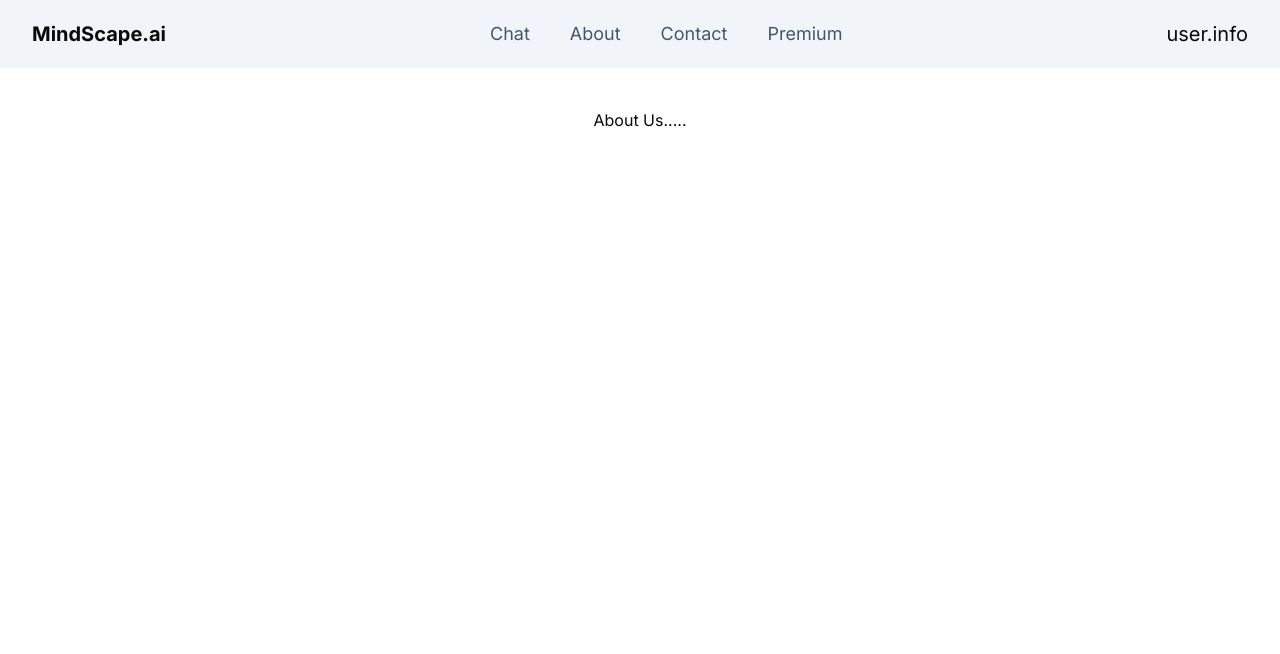
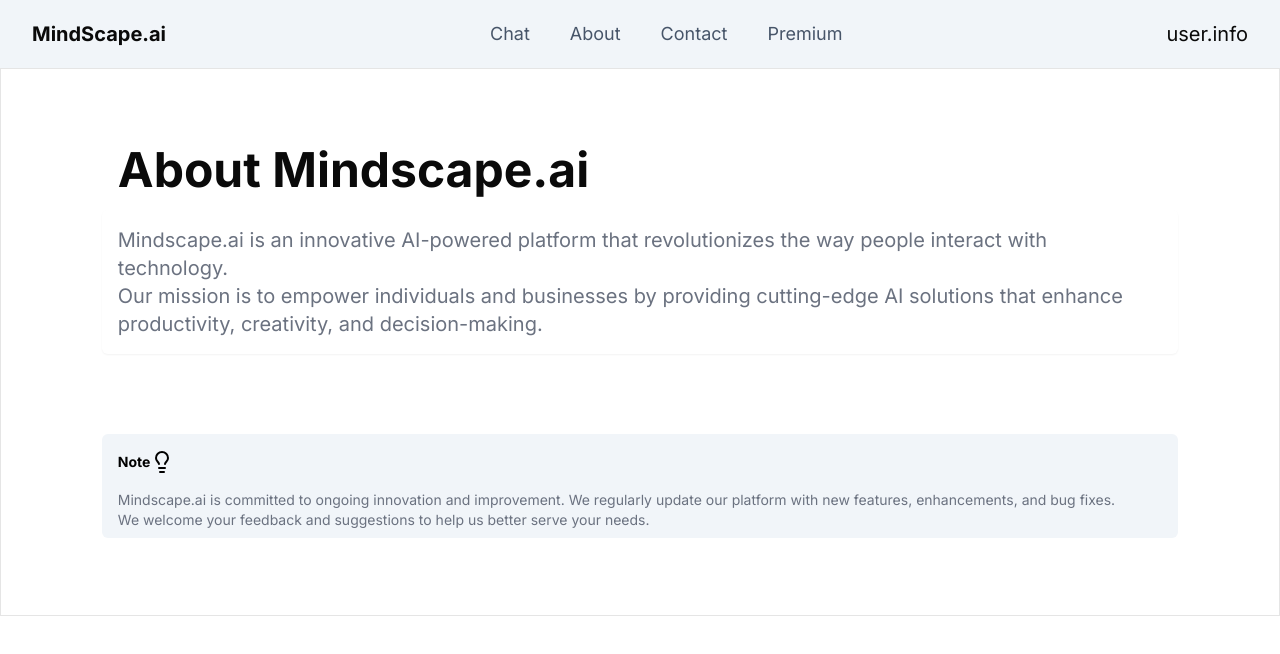
Before and after one commit to MrNikhillyadav/mindscape.ai, a Next.js app: page /about in a window 1280 px wide. Shown: the top 654 px of the page. Built offline with nearby package versions, Linux system fonts and the light colour scheme.

Commit message:
updated aboutUs

```diff
--- a/app/about/page.jsx
+++ b/app/about/page.jsx
@@ -1,8 +1,62 @@
+import { Separator } from '@radix-ui/react-separator'
+import { Lightbulb } from 'lucide-react'
 import React from 'react'
 
 function aboutPage() {
   return (
-    <div className='text-center p-10'>About Us.....</div>
+    <div className=' border  p-[6vw]'>
+
+        {/* About  */}
+      <div>
+          <h1 className=' px-10 text-5xl font-bold '>About Mindscape.ai </h1>
+          <div className='text-sm md:text-xl p-2 mt-4  rounded-md shadow-sm leading-4 md:p-4 md:pr-10 md:mx-6 text-gray-500 text-center md:text-start ' >
+            Mindscape.ai is an innovative AI-powered platform that revolutionizes the way people
+            interact with technology.<br/> Our mission is to empower individuals and businesses by providing
+            cutting-edge AI solutions that enhance productivity, creativity, and decision-making.
+          </div>
+      </div>
+      <Separator className="my-4" />
+
+        {/* The Mindscape.ai Advantage  */}
+      {/* <div className='my-10'>
+          <h1 className=' px-10 text-3xl text-black font-bold '>The Mindscape.ai Advantage </h1>
+          <div className='text-sm md:text-xl p-2  leading-4 md:p-4 md:pr-10 md:mx-6 text-gray-500 text-center md:text-start ' >
+          Mindscape.ai is designed to be your personal AI assistant, tailored to your unique needs and preferences. Whether you're a busy professional,
+           a creative thinker, or an aspiring entrepreneur, our platform offers a suite of powerful tools to help you achieve your goals.
+          </div>
+          </div> */}
+
+
+        {/* Get started with mindspace.ai  */}
+      {/* <div className='my-10'>
+          <h1 className=' px-10 text-3xl text-black font-bold '>Get started with mindspace.ai</h1>
+          <div className='text-sm md:text-xl p-2  leading-4 md:p-4 md:pr-10 md:mx-6 text-gray-500 text-center md:text-start ' >
+          Our advanced AI algorithms learn from your interactions and preferences, providing personalized recommendations, insights,
+          and support to help you work smarter, not harder. From task automation to content generation, Mindscape.ai is your trusted partner in unlocking your full potential.
+          </div>
+          </div> */}
+
+        {/* Personalized AI Assistance  */}
+      {/* <div className='my-10'>
+          <h1 className=' px-10 text-3xl text-black font-bold '>Personalized AI Assistance </h1>
+          <div className='text-sm md:text-xl p-2  leading-4 md:p-4 md:pr-10 md:mx-6 text-gray-500 text-center md:text-start ' >
+          Our advanced AI algorithms learn from your interactions and preferences, providing personalized recommendations, insights,
+          and support to help you work smarter, not harder. From task automation to content generation, Mindscape.ai is your trusted partner in unlocking your full potential.
+          </div>
+      </div> */}
+
+        {/* Notice */}
+        <div className='text-sm md:text-xl mt-20 rounded-md  bg-slate-100 leading-4 md:pr-10 md:mx-6 text-gray-500 text-center md:text-start ' >
+          <div className='flex p-4 text-black text-sm justify-start items-center'>
+            <strong   > Note </strong>
+            <strong><Lightbulb></Lightbulb></strong>
+          </div>
+          <p className='px-4 pb-2 text-sm'>
+          Mindscape.ai is committed to ongoing innovation and improvement.
+          We regularly update our platform with new features, enhancements, and bug fixes. We welcome your feedback and suggestions to help us better serve your needs.
+          </p>
+        </div>
+    </div>
   )
 }
 
```
